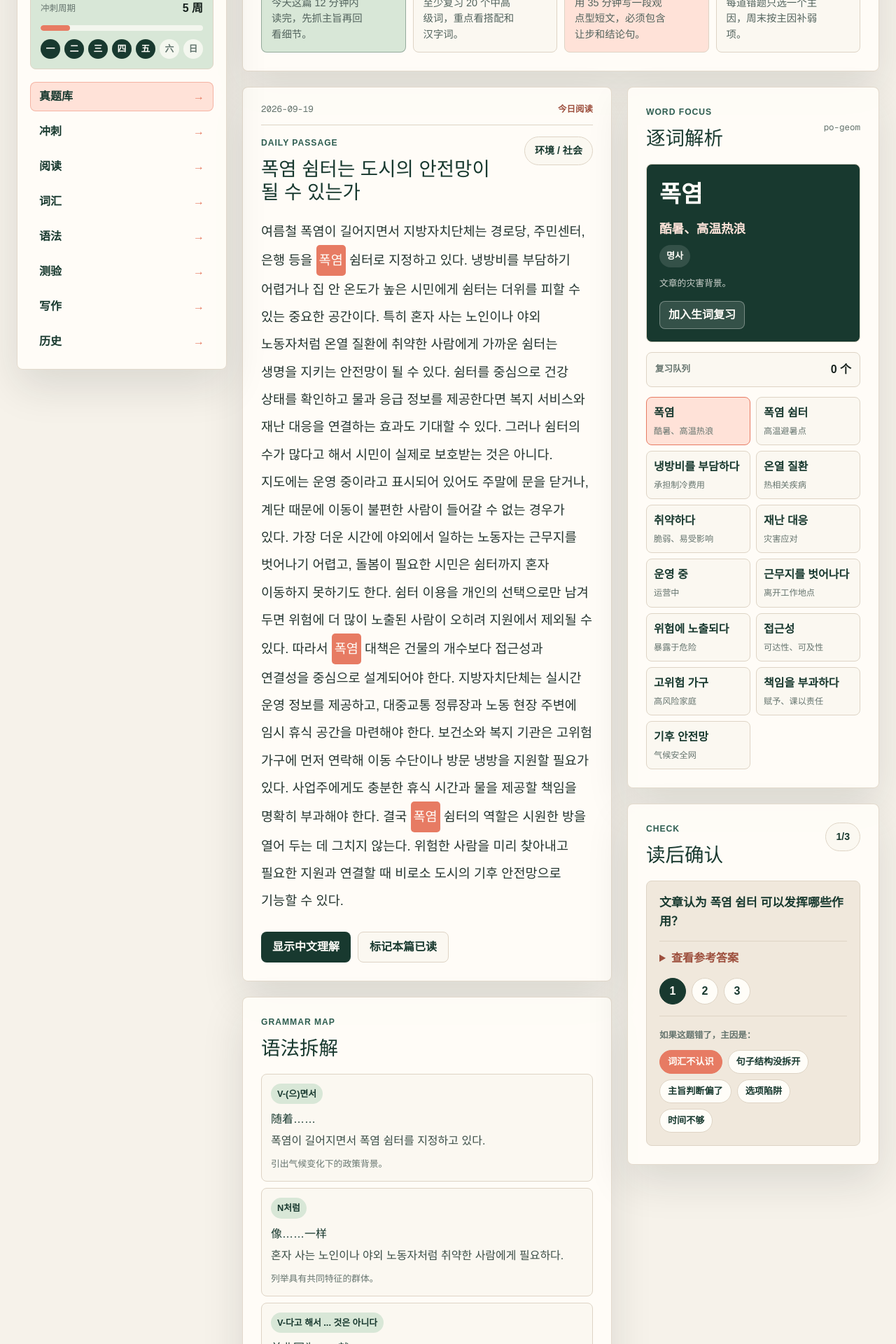
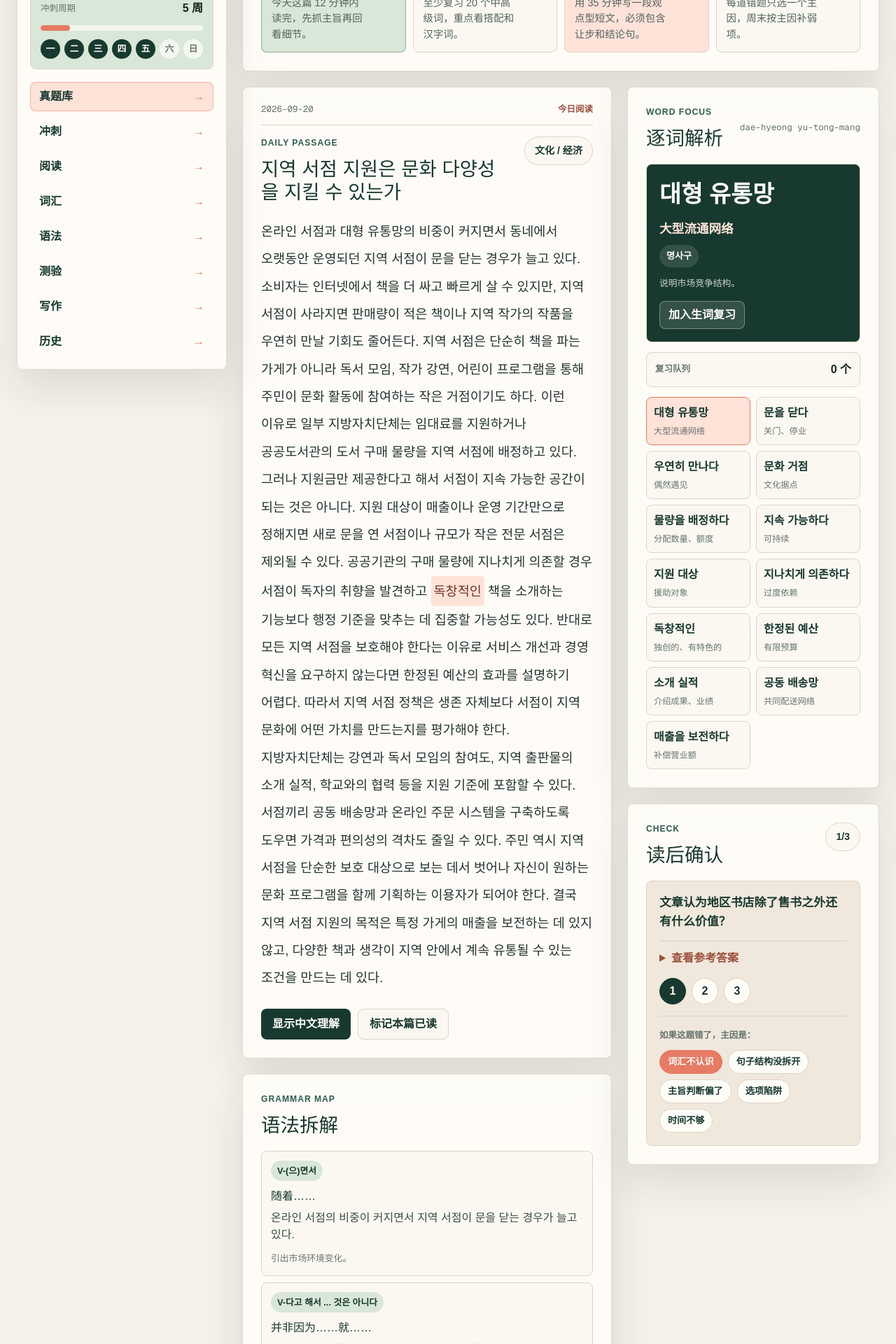
Before and after one commit to adia1223/daily-topik-lab, a Next.js app: page / in a window 1280 px wide. Shown: the part 480-2400 px from the top of the page at 70% size. Built offline with nearby package versions, Linux system fonts and the light colour scheme.

Commit message:
Add 2026-09-20 TOPIK reading

```diff
--- a/app/page.tsx
+++ b/app/page.tsx
@@ -3472,7 +3472,7 @@ const september18Reading: DailyReading = {
   },
 };
 
-const todayReading: DailyReading = {
+const september19Reading: DailyReading = {
   id: "2026-09-19-heat-shelter-network",
   date: "2026-09-19",
   title: "폭염 쉼터는 도시의 안전망이 될 수 있는가",
@@ -3522,8 +3522,59 @@ const todayReading: DailyReading = {
   },
 };
 
+const todayReading: DailyReading = {
+  id: "2026-09-20-local-bookstore-diversity",
+  date: "2026-09-20",
+  title: "지역 서점 지원은 문화 다양성을 지킬 수 있는가",
+  level: "TOPIK II 5-6级",
+  topic: "文化 / 经济",
+  estimatedTime: "20 分钟",
+  korean:
+    "온라인 서점과 대형 유통망의 비중이 커지면서 동네에서 오랫동안 운영되던 지역 서점이 문을 닫는 경우가 늘고 있다. 소비자는 인터넷에서 책을 더 싸고 빠르게 살 수 있지만, 지역 서점이 사라지면 판매량이 적은 책이나 지역 작가의 작품을 우연히 만날 기회도 줄어든다. 지역 서점은 단순히 책을 파는 가게가 아니라 독서 모임, 작가 강연, 어린이 프로그램을 통해 주민이 문화 활동에 참여하는 작은 거점이기도 하다. 이런 이유로 일부 지방자치단체는 임대료를 지원하거나 공공도서관의 도서 구매 물량을 지역 서점에 배정하고 있다. 그러나 지원금만 제공한다고 해서 서점이 지속 가능한 공간이 되는 것은 아니다. 지원 대상이 매출이나 운영 기간만으로 정해지면 새로 문을 연 서점이나 규모가 작은 전문 서점은 제외될 수 있다. 공공기관의 구매 물량에 지나치게 의존할 경우 서점이 독자의 취향을 발견하고 독창적인 책을 소개하는 기능보다 행정 기준을 맞추는 데 집중할 가능성도 있다. 반대로 모든 지역 서점을 보호해야 한다는 이유로 서비스 개선과 경영 혁신을 요구하지 않는다면 한정된 예산의 효과를 설명하기 어렵다. 따라서 지역 서점 정책은 생존 자체보다 서점이 지역 문화에 어떤 가치를 만드는지를 평가해야 한다. 지방자치단체는 강연과 독서 모임의 참여도, 지역 출판물의 소개 실적, 학교와의 협력 등을 지원 기준에 포함할 수 있다. 서점끼리 공동 배송망과 온라인 주문 시스템을 구축하도록 도우면 가격과 편의성의 격차도 줄일 수 있다. 주민 역시 지역 서점을 단순한 보호 대상으로 보는 데서 벗어나 자신이 원하는 문화 프로그램을 함께 기획하는 이용자가 되어야 한다. 결국 지역 서점 지원의 목적은 특정 가게의 매출을 보전하는 데 있지 않고, 다양한 책과 생각이 지역 안에서 계속 유통될 수 있는 조건을 만드는 데 있다.",
+  chinese:
+    "随着网络书店和大型流通渠道所占比重增大，经营多年的社区独立书店不断关门。消费者可以在网上更便宜、更快捷地买书，但独立书店一旦消失，偶然遇见销量较少的书或本地作家作品的机会也会减少。独立书店不仅是卖书的商店，也会通过读书会、作家讲座和儿童项目，成为居民参与文化活动的小型据点。因此，一些地方政府会补贴租金，或把公共图书馆的部分购书额度分配给本地书店。然而，仅仅提供补贴并不能让书店成为可持续空间。如果援助对象只按销售额或经营年限确定，新开书店和规模较小的专业书店可能被排除。若过度依赖公共机构的采购量，书店也可能不再专注于发现读者兴趣、介绍有特色的书，而把重心放在满足行政标准上。相反，如果以保护所有本地书店为由，不要求改善服务和经营创新，就很难说明有限预算的成效。因此，独立书店政策不应只评价其是否存活，而应评价书店为本地文化创造了何种价值。地方政府可以把讲座和读书会参与度、本地出版物介绍成果、与学校合作等纳入援助标准。帮助书店共同建设配送网络和线上订购系统，也能缩小价格与便利性的差距。居民也应摆脱把独立书店仅仅视为保护对象的观念，成为共同策划所需文化活动的使用者。归根结底，扶持独立书店的目的并非补偿某家商店的营业额，而是创造条件，让多样的书籍和思想能持续在地区内流通。",
+  tokens: [
+    { korean: "대형 유통망", reading: "dae-hyeong yu-tong-mang", meaning: "大型流通网络", grammar: "명사구", note: "说明市场竞争结构。" },
+    { korean: "문을 닫다", reading: "mu-neul dat-da", meaning: "关门、停业", grammar: "동사구", note: "描述书店退出市场。" },
+    { korean: "우연히 만나다", reading: "u-yeon-hi man-na-da", meaning: "偶然遇见", grammar: "동사구", note: "强调实体书店的发现价值。" },
+    { korean: "문화 거점", reading: "mun-hwa geo-jeom", meaning: "文化据点", grammar: "명사구", note: "界定地区书店的公共作用。" },
+    { korean: "물량을 배정하다", reading: "mul-lyang-eul bae-jeong-ha-da", meaning: "分配数量、额度", grammar: "동사구", note: "公共采购政策表达。" },
+    { korean: "지속 가능하다", reading: "ji-sok ga-neung-ha-da", meaning: "可持续", grammar: "형용사", note: "评价政策长期效果。" },
+    { korean: "지원 대상", reading: "ji-won dae-sang", meaning: "援助对象", grammar: "명사구", note: "讨论政策覆盖范围。" },
+    { korean: "지나치게 의존하다", reading: "ji-na-chi-ge ui-jon-ha-da", meaning: "过度依赖", grammar: "동사구", note: "指出公共采购依赖风险。" },
+    { korean: "독창적인", reading: "dok-chang-jeo-gin", meaning: "独创的、有特色的", grammar: "관형사형", note: "修饰书店选书功能。" },
+    { korean: "한정된 예산", reading: "han-jeong-doen ye-san", meaning: "有限预算", grammar: "명사구", note: "政策资源约束。" },
+    { korean: "소개 실적", reading: "so-gae sil-jeok", meaning: "介绍成果、业绩", grammar: "명사구", note: "可用于支持评估。" },
+    { korean: "공동 배송망", reading: "gong-dong bae-song-mang", meaning: "共同配送网络", grammar: "명사구", note: "降低经营成本的合作方式。" },
+    { korean: "매출을 보전하다", reading: "mae-chu-reul bo-jeon-ha-da", meaning: "补偿营业额", grammar: "동사구", note: "与文化政策目标形成对比。" },
+  ],
+  grammarPoints: [
+    { pattern: "V-(으)면서", meaning: "随着……", example: "온라인 서점의 비중이 커지면서 지역 서점이 문을 닫는 경우가 늘고 있다.", note: "引出市场环境变化。" },
+    { pattern: "V-다고 해서 ... 것은 아니다", meaning: "并非因为……就……", example: "지원금만 제공한다고 해서 서점이 지속 가능한 공간이 되는 것은 아니다.", note: "反驳补贴万能论。" },
+    { pattern: "V-(으)ㄹ 경우", meaning: "在……情况下", example: "공공기관의 구매 물량에 지나치게 의존할 경우 행정 기준에 집중할 수 있다.", note: "正式文章中说明条件和后果。" },
+    { pattern: "N에 있는 것이 아니라 ... 데 있다", meaning: "不在于……而在于……", example: "목적은 매출을 보전하는 데 있는 것이 아니라 다양한 생각이 유통될 조건을 만드는 데 있다.", note: "适合 TOPIK 高级结论段。" },
+  ],
+  quiz: [
+    { question: "文章认为地区书店除了售书之外还有什么价值？", answer: "它能让读者发现小众书和本地作品，并通过读书会、讲座和儿童活动成为居民参与文化生活的地区据点。" },
+    { question: "现有扶持方式可能产生哪些问题？", answer: "单一的销售额或经营年限标准可能排除新书店和小型专业书店；过度依赖公共采购也可能使书店偏离发现读者需求和独立选书的功能。" },
+    { question: "作者建议如何提高地区书店政策的效果？", answer: "按文化活动参与度、本地出版物介绍和学校合作等价值评估支持，并帮助书店建设共同配送与线上订购系统，同时让居民参与文化项目策划。" },
+  ],
+  writingDrill: {
+    type: "54 题观点写作",
+    prompt:
+      "지역 서점 지원 정책이 문화 다양성과 지역 경제에 미치는 영향에 대해 쓰십시오. 문화 거점과 다양한 책의 유통이라는 장점, 지원 기준과 공공 구매 의존 문제를 모두 언급하고, 지속 가능한 운영 방안을 두 가지 이상 제시하십시오.",
+    checklist: ["지역 서점", "문화 다양성", "지원 기준", "공공 구매", "공동 배송망"],
+    sentenceBank: [
+      "지역 서점은 주민이 다양한 책과 문화 활동을 만나는 생활권 안의 문화 거점이다.",
+      "그러나 단순한 보조금이나 공공 구매에 의존하면 서점의 독창성이 약해질 수 있다.",
+      "따라서 문화적 기여를 평가하고 공동 유통 기반을 지원하는 장기적인 정책이 필요하다.",
+    ],
+  },
+};
+
 const readingArchive: DailyReading[] = [
   todayReading,
+  september19Reading,
   september18Reading,
   september17Reading,
   september16Reading,
```
Also changed, not shown: 1 other file (tests, documents, lock files or other folders).
